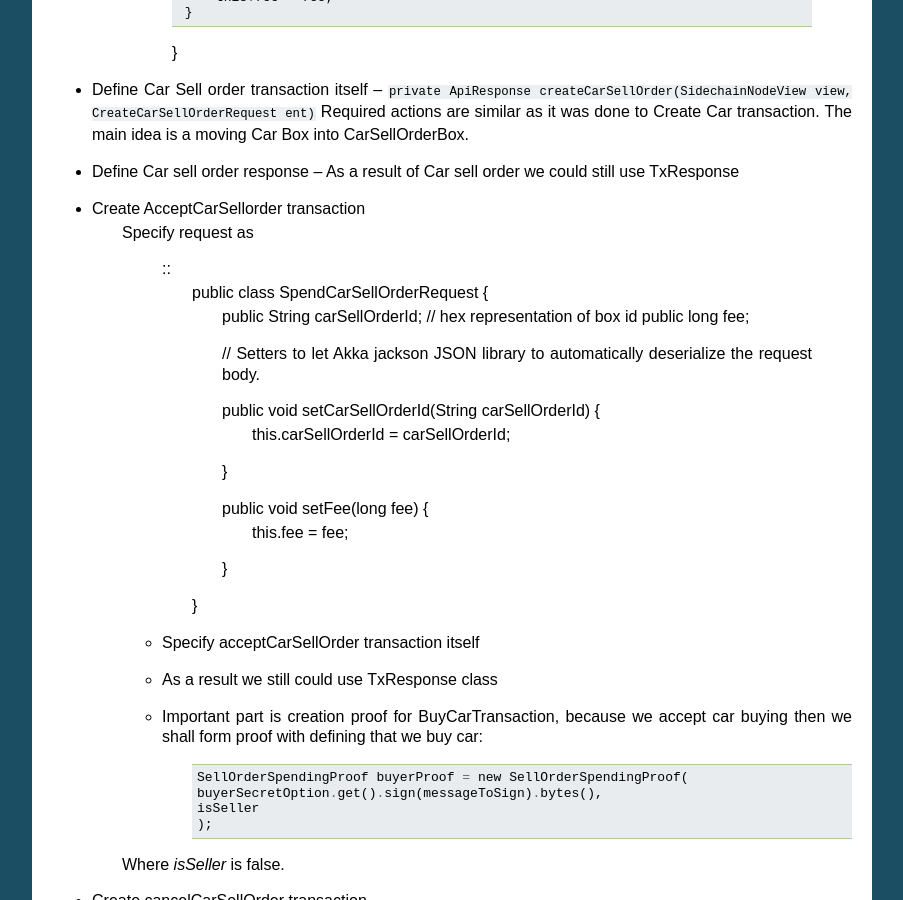
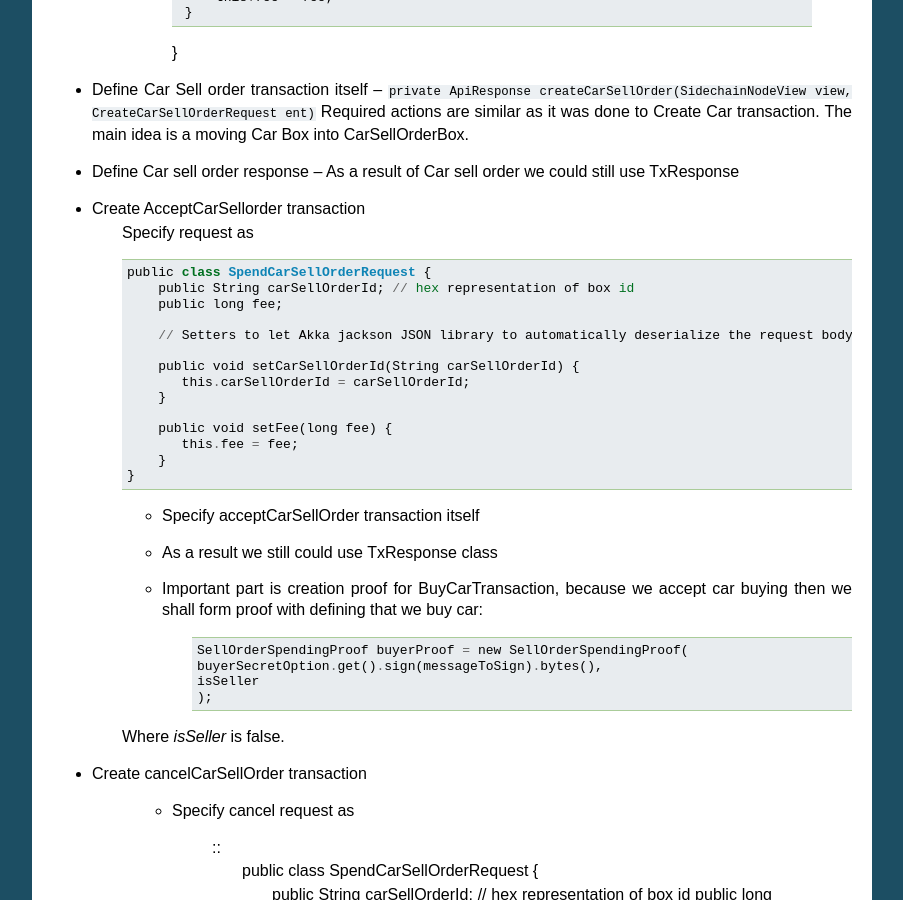
Before and after one commit to megaluck/documentation, a Sphinx documentation site: the page built from docs/introduction/08-Car-registry-tutorial.rst, in a window 1280 px wide and 900 px high, scrolled down 9565 px. Shown: the whole window, without its empty margins (198-1101 px from the left). Built offline with Sphinx 7.4.7, drawn with Linux system fonts in a browser that asks for light colours.

Commit message:
continuation of blocks ..

```diff
--- a/docs/introduction/08-Car-registry-tutorial.rst
+++ b/docs/introduction/08-Car-registry-tutorial.rst
@@ -457,22 +457,21 @@ As a first parameter we pass reference to SidechainNodeView, second reference is
 
 * Create AcceptCarSellorder transaction
     Specify request as
+    ::
+     public class SpendCarSellOrderRequest {
+         public String carSellOrderId; // hex representation of box id
+         public long fee;
 
-        ::
-            public class SpendCarSellOrderRequest {
-               public String carSellOrderId; // hex representation of box id
-               public long fee;
+         // Setters to let Akka jackson JSON library to automatically deserialize the request body.
 
-               // Setters to let Akka jackson JSON library to automatically deserialize the request body.
+         public void setCarSellOrderId(String carSellOrderId) {
+            this.carSellOrderId = carSellOrderId;
+         }
 
-               public void setCarSellOrderId(String carSellOrderId) {
-                   this.carSellOrderId = carSellOrderId;
-               }
-
-               public void setFee(long fee) {
-                   this.fee = fee;
-               }
-            }
+         public void setFee(long fee) {
+            this.fee = fee;
+         }
+     }
 
     * Specify acceptCarSellOrder transaction itself
     * As a result we still could use TxResponse class
```
